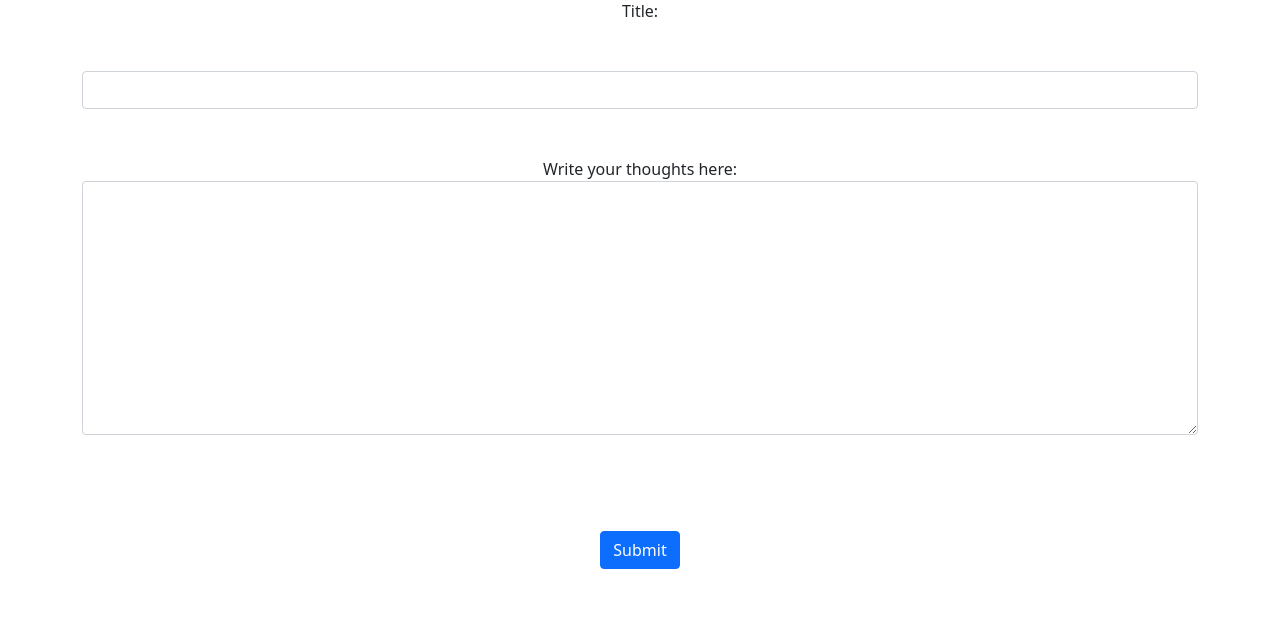
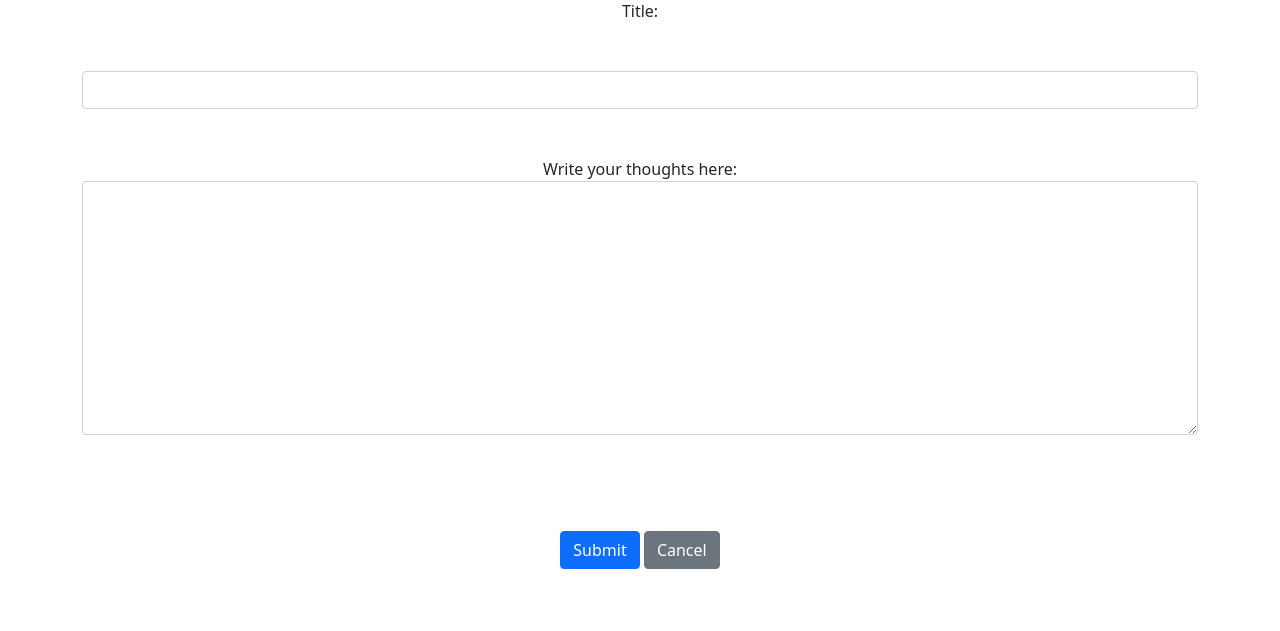
Before and after one commit to dev-f3r/Linkedin-Django-Essential-Training, a Django app: page /smart/notes/new in a window 1280 px wide. Shown: the part 49-680 px from the top of the page. Run offline with Django 4.2, Linux system fonts and the light colour scheme.

Commit message:
Cancel note update btn

```diff
--- a/notes/templates/notes/notes_form.html
+++ b/notes/templates/notes/notes_form.html
@@ -4,6 +4,7 @@
 <form method='POST'>{% csrf_token %}
     {{ form }}
     <button type="submit" class="btn btn-primary my-5">Submit</button>
+    <a href="{% url 'notes.list' %}" class="btn btn-secondary">Cancel</a>
 </form>
 
 {% if form.errors %}
```
